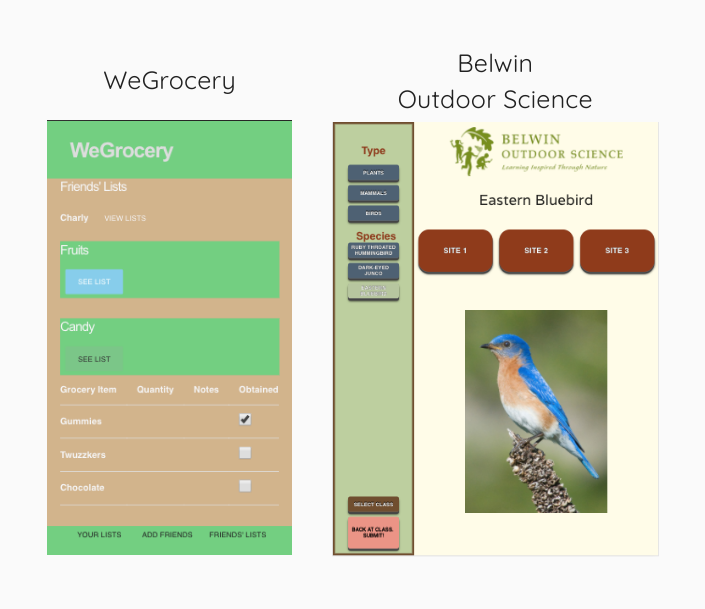
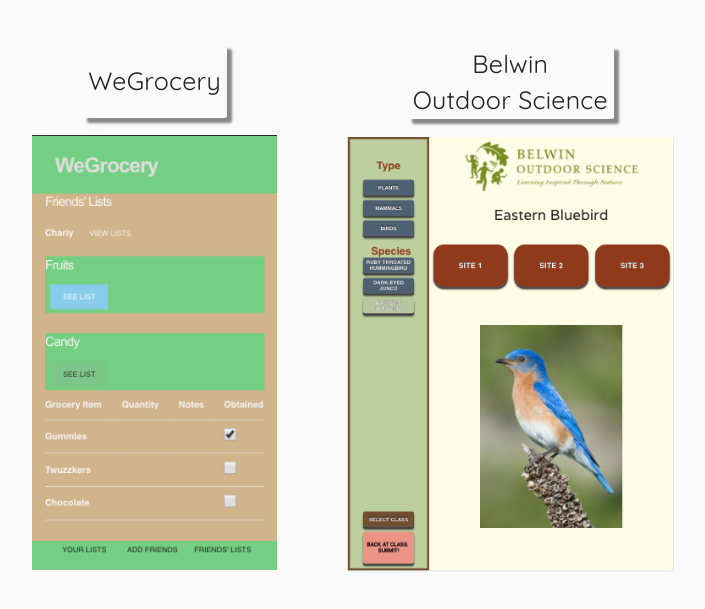
Before and after one commit to charlyrenk/charlyrenk-old-portfolio, a website: page index.html at #/projects in a window 1280 px wide. Shown: the part 123-732 px from the top of the page, without its empty margins (247-952 px from the left). Drawn offline with Linux system fonts and the light colour scheme.

Commit message:
style changes for project buttons

```diff
--- a/projects.html
+++ b/projects.html
@@ -2,11 +2,11 @@
     <div class="subHead1">My Projects</div>
     <div layout="row" layout-align="center start">
         <div class="projectDiv" div layout="column" layout-align="start center">
-            <md-button class="subHead2" ng-click="pc.showDialog($event)">WeGrocery</md-button>
+            <md-button class="projectButton subHead2" ng-click="pc.showDialog($event)">WeGrocery</md-button>
             <img id="weGroceryPic" src="assets/WeGrocery.png" alt="WeGrocery">
         </div>
         <div class="projectDiv" layout="column" layout-align="start center">
-            <md-button class="subHead2" ng-click="pc.showBelwin($event)">Belwin <br> Outdoor Science</md-button>
+            <md-button class="projectButton subHead2" ng-click="pc.showBelwin($event)">Belwin <br> Outdoor Science</md-button>
             <img id="weGroceryPic" src="assets/Belwin.png" alt="WeGrocery">
         </div>
 
--- a/styles/style.css
+++ b/styles/style.css
@@ -5,6 +5,7 @@
 
 #weGroceryPic {
     height: 435px;
+    margin: 15px;
 }
 
 #navbar {}
@@ -20,13 +21,14 @@
     font-size: 25px;
     margin: 1%;
     min-height: 65px;
+    box-shadow: 5px 5px 2.5px #888888;
+    background-color: rgb(187, 220, 230)
 }
 
 .subHead3 {
     font-family: 'Quicksand', sans-serif;
     font-size: 25px;
     margin: 1%;
-    border: 2px solid black;
 }
 
 .md-button.subHead2 {
@@ -72,6 +74,7 @@
     }
     #weGroceryPic {
         height: 235px;
+        margin: 10px
     }
     .md-button.subHead2 {
         font-family: 'Quicksand', sans-serif;
```
